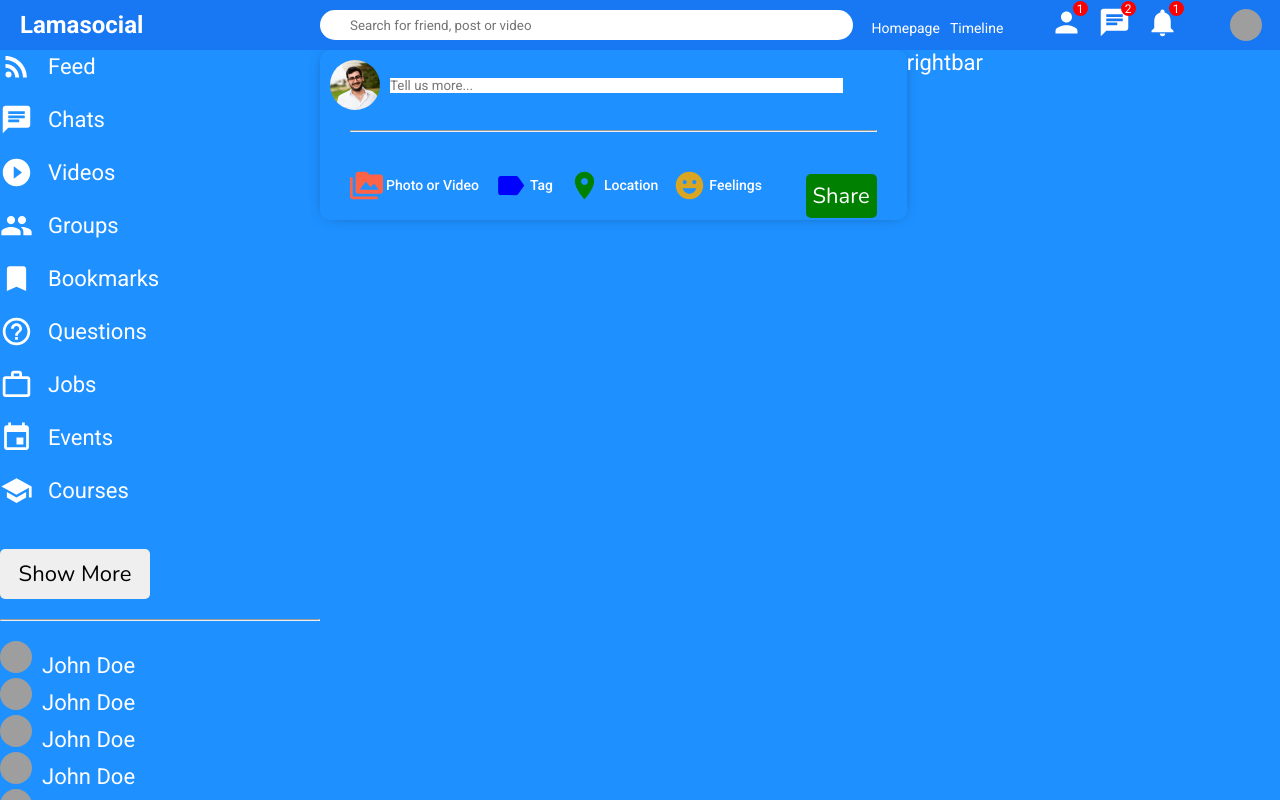
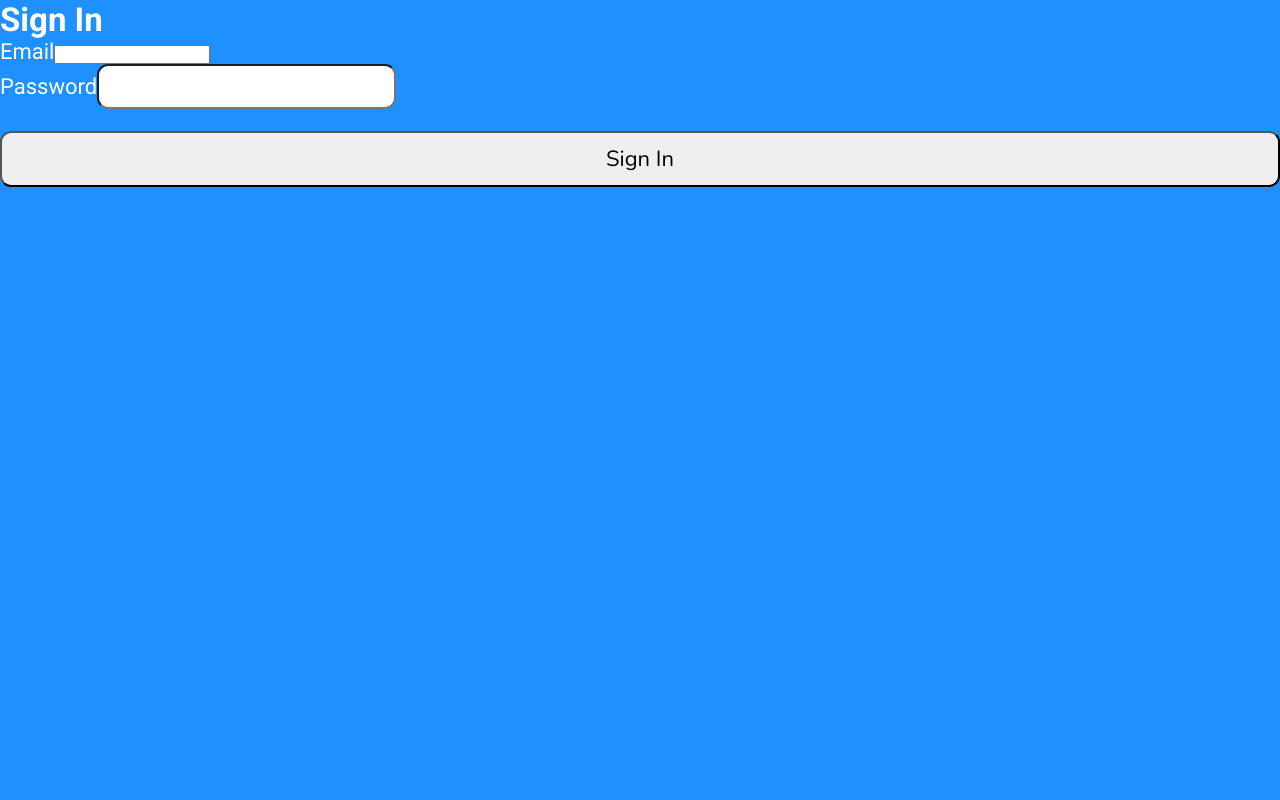
Before and after one commit to shalevwiseman/SOCIAL, a React (Create React App) app in the folder client/: page / in a window 1280 px wide. Built offline with nearby package versions, Linux system fonts and the light colour scheme; grey boxes are pictures that could not be loaded.

Commit message:
create login page, need to handle server

```diff
--- a/client/src/App.js
+++ b/client/src/App.js
@@ -1,9 +1,10 @@
 import Register from './pages/Register/Register';
 import Home from './pages/Home/Home';
+import Login from './pages/Login/Login'
 
 function App() {
   return (
-    <Home />
+    <Login />
   );
 }
 
--- /dev/null
+++ b/client/src/pages/Login/Login.jsx
@@ -0,0 +1,42 @@
+import { useState } from "react";
+
+const Login = () => {
+    const [email, setEmail] = useState('');
+    const [password, setPassword] = useState('');
+
+    const handleEmailChange = (e) => {
+        setEmail(e.target.value);
+    };
+
+    const handlePasswordChange = (e) => {
+        setPassword(e.target.value);
+    };
+
+    const handleSubmit = (e) => {
+        e.preventDefault();
+
+        // Implement the logic to authenticate the user here (e.g., sending a POST request to your server)
+
+        // Clear the form fields
+        setEmail('');
+        setPassword('');
+      };
+
+      return (
+        <div className="login">
+          <h2>Sign In</h2>
+          <form onSubmit={handleSubmit}>
+            <div className="form-group">
+              <label>Email</label>
+              <input type="email" value={email} onChange={handleEmailChange} required />
+            </div>
+            <div className="form-group">
+              <label>Password</label>
+              <input type="password" value={password} onChange={handlePasswordChange} required />
+            </div>
+            <button type="submit">Sign In</button>
+          </form>
+        </div>
+      );
+};
+export default Login;
```
Also changed, not shown: client/src/pages/Login/login.css (added).
